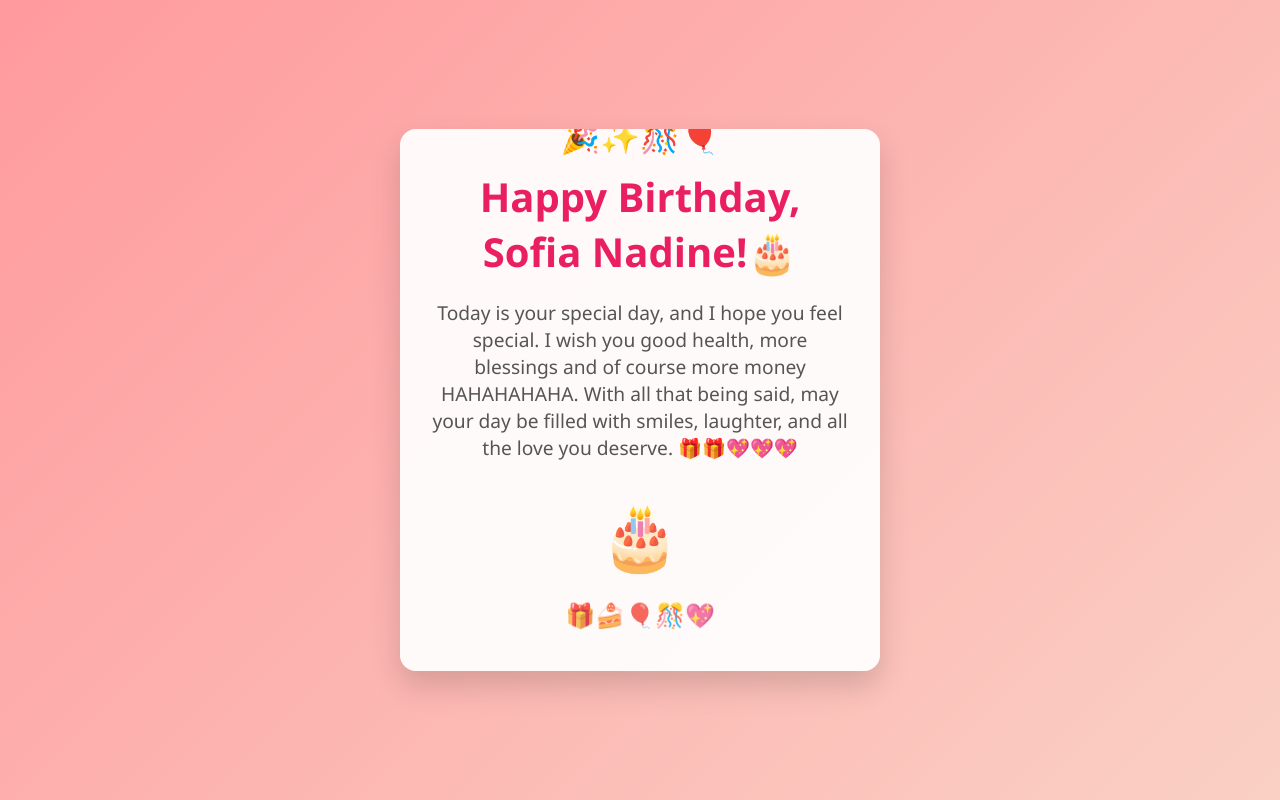
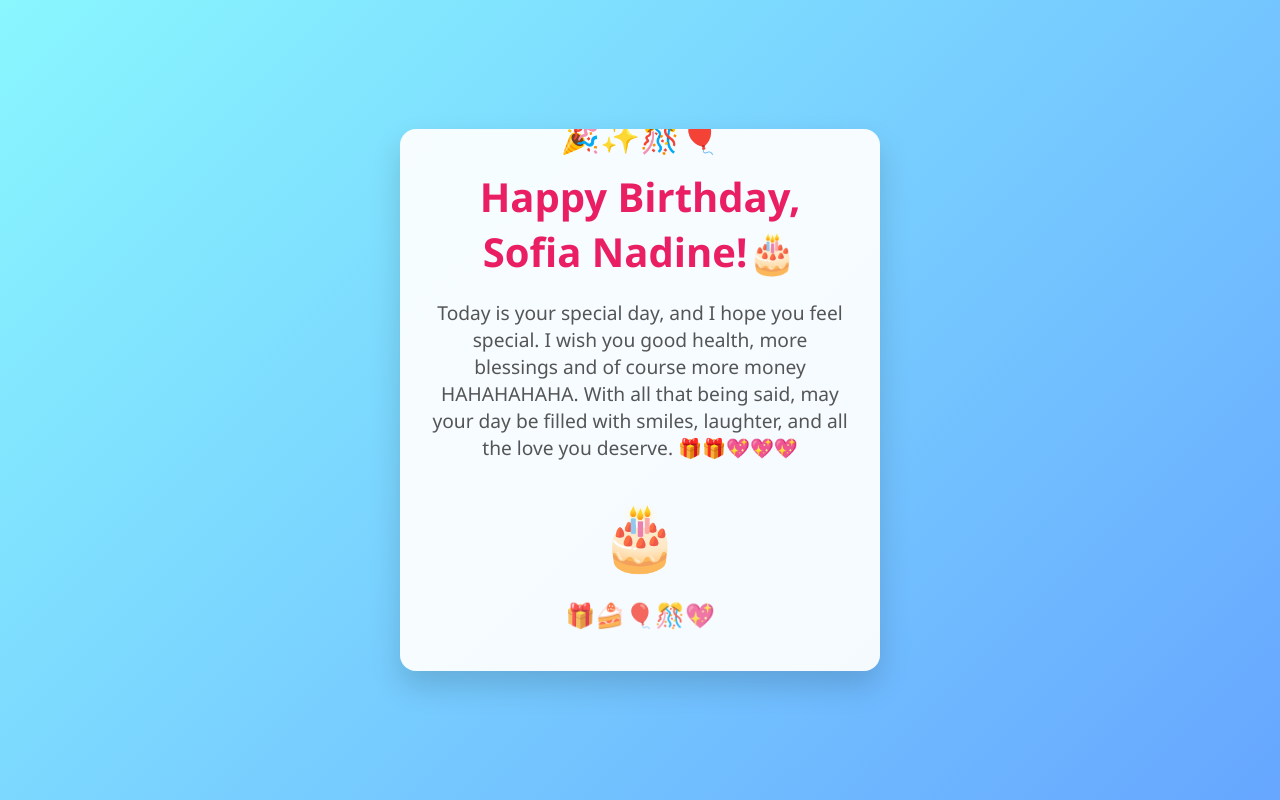
Before and after one commit to ImMarcusMercer/happyBirthday, a plain HTML site: page index.html in a window 1280 px wide. Drawn offline with Linux system fonts and the light colour scheme.

Commit message:
For Sofia

```diff
--- a/index.html
+++ b/index.html
@@ -14,7 +14,7 @@
 
     body {
       font-family: 'Segoe UI', Tahoma, Geneva, Verdana, sans-serif;
-      background: linear-gradient(135deg, #ff9a9e 0%, #fad0c4 100%);
+      background: linear-gradient(135deg, #89f7fe 0%, #66a6ff 100%);
       min-height: 100vh;
       display: flex;
       align-items: center;
```
